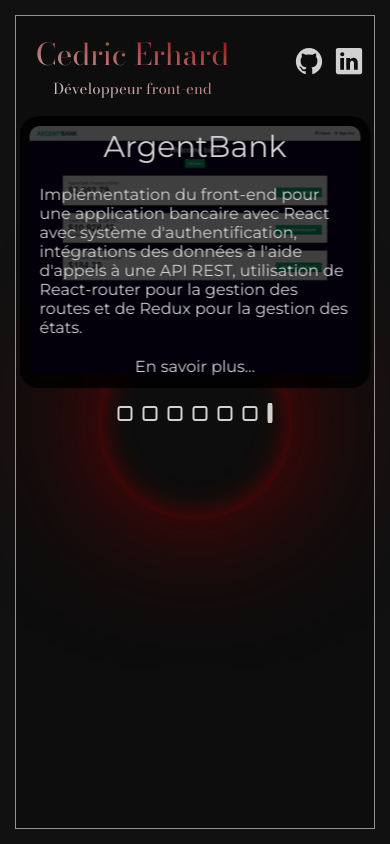
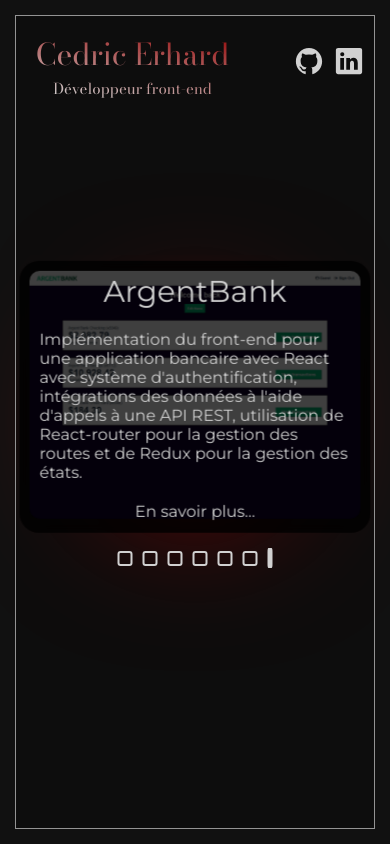
Before and after one commit to C05n/Portfolio, a Next.js app: page / in a window 390 px wide. Built offline with nearby package versions, Linux system fonts and the light colour scheme.

Commit message:
Update projects.module.css

```diff
--- a/src/components/projects/projects.module.css
+++ b/src/components/projects/projects.module.css
@@ -61,8 +61,6 @@
 }
 @media (max-width: 991px) {
    .projects_container {
-      top: 100px;
-      transform: translateX(-50%) translateY(0);
    .projects_card {
       max-width: 90vw;
       padding: 10px;
```
